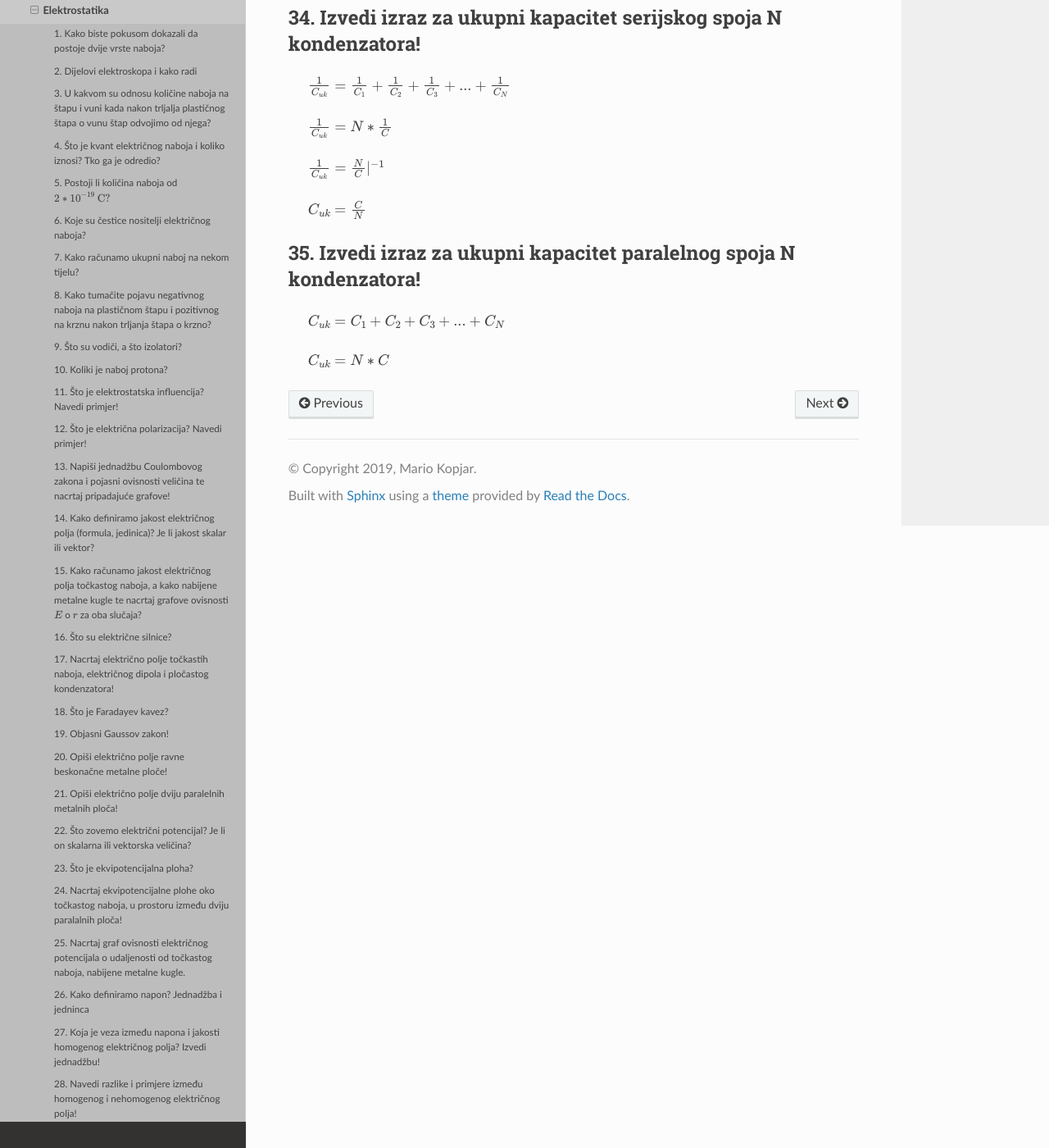
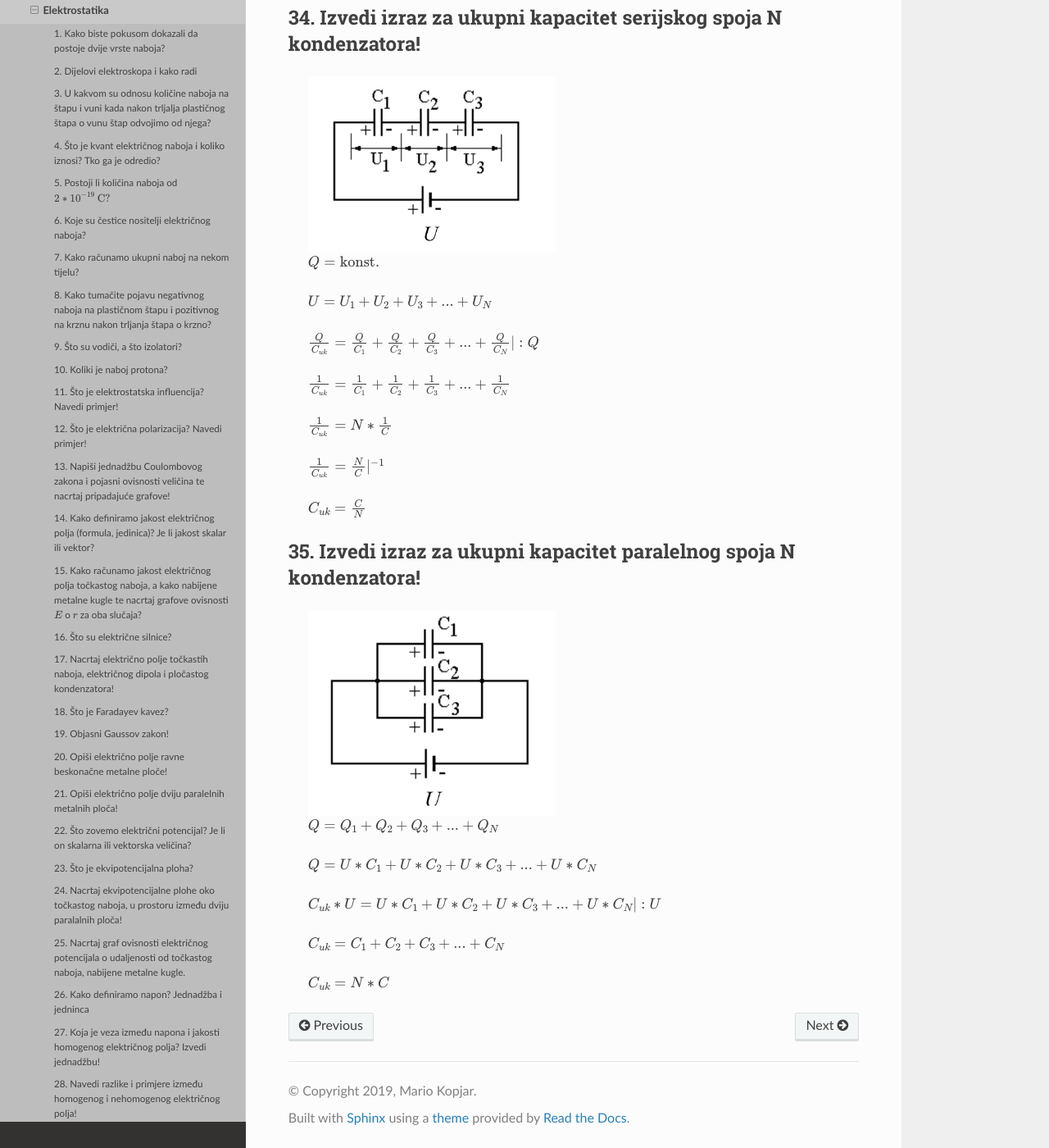
Before and after one commit to recycleTheC/tsrb-h_razred, a Sphinx documentation site: the page built from source/3_razred/fizika/elektrostatika/elektrostatika.rst, in a window 1280 px wide and 1400 px high, scrolled down 16688 px. Shown: the whole window at 82% size. Built offline with Sphinx 7.4.7 and the Read the Docs theme 2.0.0, drawn with Linux system fonts in a browser that asks for light colours.

Commit message:
Update definitions & formulas

```diff
--- a/source/3_razred/fizika/elektrostatika/elektrostatika.rst
+++ b/source/3_razred/fizika/elektrostatika/elektrostatika.rst
@@ -383,6 +383,15 @@ Elektrostatika
 34. Izvedi izraz za ukupni kapacitet serijskog spoja N kondenzatora!
 ^^^^^^^^^^^^^^^^^^^^^^^^^^^^^^^^^^^^^^^^^^^^^^^^^^^^^^^^^^^^^^^^^^^^
 
+  .. image:: serijski_kondenzatori.png
+      :width: 45 %
+
+  :math:`Q = \text{konst.}`
+
+  :math:`U = U_1 + U_2 + U_3 + \text{...} + U_N`
+
+  :math:`\frac{Q}{C_{uk}} = \frac{Q}{C_1} + \frac{Q}{C_2} + \frac{Q}{C_3 } + \text{...} + \frac{Q}{C_N} | :Q`
+
   :math:`\frac{1}{C_{uk}} = \frac{1}{C_1} + \frac{1}{C_2} + \frac{1}{C_3 } + \text{...} + \frac{1}{C_N}`
 
   :math:`\frac{1}{C_{uk}} = N * \frac{1}{C}`
@@ -394,6 +403,15 @@ Elektrostatika
 35. Izvedi izraz za ukupni kapacitet paralelnog spoja N kondenzatora!
 ^^^^^^^^^^^^^^^^^^^^^^^^^^^^^^^^^^^^^^^^^^^^^^^^^^^^^^^^^^^^^^^^^^^^^
 
+  .. image:: paralelni_kondenzatori.png
+      :width: 45 %
+
+  :math:`Q = Q_1 + Q_2 + Q_3 + \text{...} + Q_N`
+
+  :math:`Q = U*C_1 + U*C_2 + U*C_3 + \text{...} + U*C_N`
+
+  :math:`C_{uk}*U = U*C_1 + U*C_2 + U*C_3 + \text{...} + U*C_N | :U`
+
   :math:`C_{uk} = C_1 + C_2 + C_3 + \text{...} + C_N`
 
   :math:`C_{uk} = N * C`
```
Also changed, not shown: source/3_razred/fizika/elektrostatika/paralelni_kondenzatori.png (added), source/3_razred/fizika/elektrostatika/serijski_kondenzatori.png (added).
